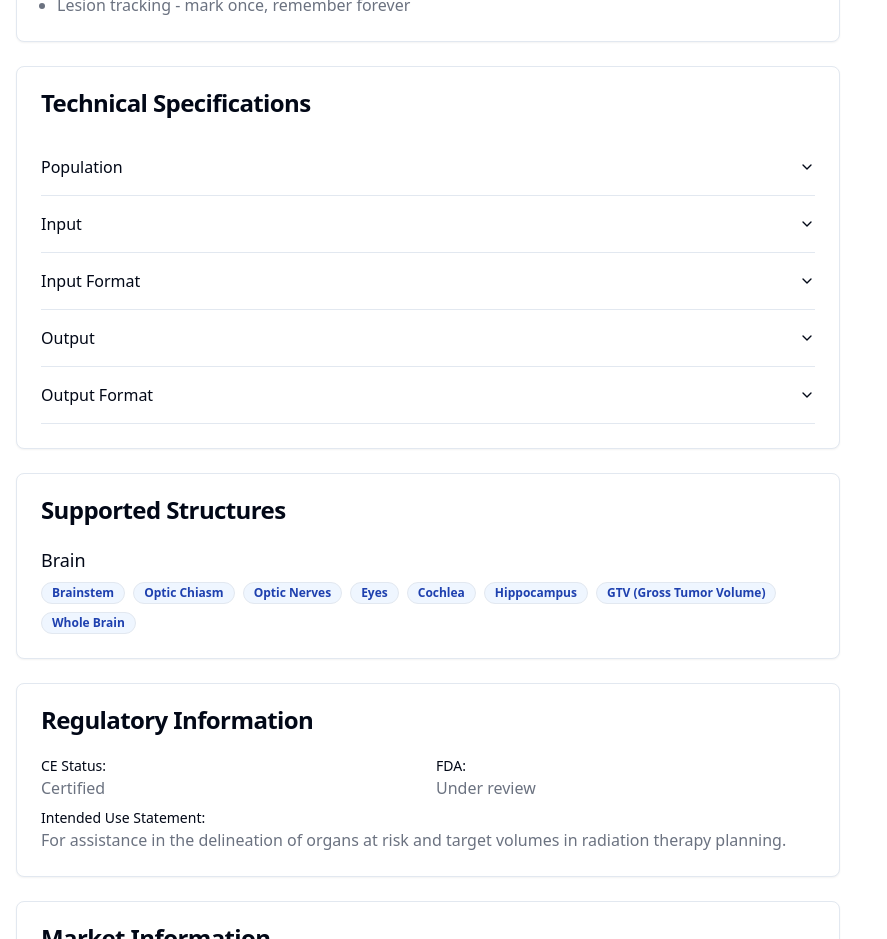
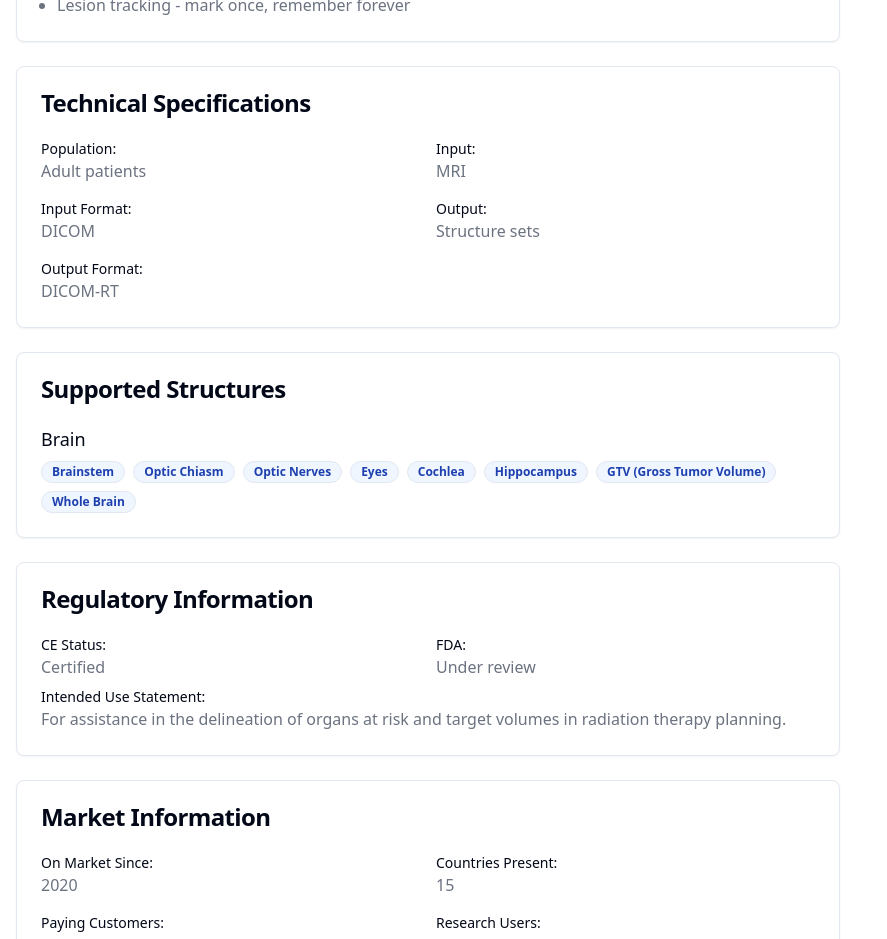
Before and after one commit to DLinRT-eu/website, a React (Vite) app: page /product/ai-medical-jazz in a window 1280 px wide. Shown: the part 900-1839 px from the top of the page, without its empty margins (0-887 px from the left). Built offline with nearby package versions, Linux system fonts and the light colour scheme.

Commit message:
Remove dropdown from tech specs
Remove the dropdown menu from the technical specifications section.

```diff
--- a/src/components/product/TechnicalSpecificationsDetails.tsx
+++ b/src/components/product/TechnicalSpecificationsDetails.tsx
@@ -1,46 +1,53 @@
 
 import React from "react";
 import { Card, CardContent, CardHeader, CardTitle } from "@/components/ui/card";
-import {
-  Accordion,
-  AccordionContent,
-  AccordionItem,
-  AccordionTrigger
-} from "@/components/ui/accordion";
 import { ProductDetails } from "@/types/productDetails";
 
 interface TechnicalSpecificationsProps {
   product: ProductDetails;
 }
 
+// Helper function to format array or string fields
+const formatField = (value: any): string => {
+  if (!value || (Array.isArray(value) && value.length === 0)) {
+    return "-";
+  }
+
+  if (Array.isArray(value)) {
+    return value.join(", ");
+  }
+
+  return String(value);
+};
+
 const TechnicalSpecificationsDetails = ({ product }: TechnicalSpecificationsProps) => (
   <Card>
     <CardHeader>
       <CardTitle>Technical Specifications</CardTitle>
     </CardHeader>
-    <CardContent className="space-y-2">
-      <Accordion type="single" collapsible>
-        <AccordionItem value="population">
-          <AccordionTrigger>Population</AccordionTrigger>
-          <AccordionContent>{product.technicalSpecifications?.population || "N/A"}</AccordionContent>
-        </AccordionItem>
-        <AccordionItem value="input">
-          <AccordionTrigger>Input</AccordionTrigger>
-          <AccordionContent>{product.technicalSpecifications?.input?.join(", ") || "N/A"}</AccordionContent>
-        </AccordionItem>
-        <AccordionItem value="inputFormat">
-          <AccordionTrigger>Input Format</AccordionTrigger>
-          <AccordionContent>{product.technicalSpecifications?.inputFormat?.join(", ") || "N/A"}</AccordionContent>
-        </AccordionItem>
-        <AccordionItem value="output">
-          <AccordionTrigger>Output</AccordionTrigger>
-          <AccordionContent>{product.technicalSpecifications?.output?.join(", ") || "N/A"}</AccordionContent>
-        </AccordionItem>
-        <AccordionItem value="outputFormat">
-          <AccordionTrigger>Output Format</AccordionTrigger>
-          <AccordionContent>{product.technicalSpecifications?.outputFormat?.join(", ") || "N/A"}</AccordionContent>
-        </AccordionItem>
-      </Accordion>
+    <CardContent className="space-y-4">
+      <div className="grid grid-cols-1 md:grid-cols-2 gap-4">
+        <div>
+          <p className="text-sm font-medium">Population:</p>
+          <p className="text-gray-500">{formatField(product.technicalSpecifications?.population)}</p>
+        </div>
+        <div>
+          <p className="text-sm font-medium">Input:</p>
+          <p className="text-gray-500">{formatField(product.technicalSpecifications?.input)}</p>
+        </div>
+        <div>
+          <p className="text-sm font-medium">Input Format:</p>
+          <p className="text-gray-500">{formatField(product.technicalSpecifications?.inputFormat)}</p>
+        </div>
+        <div>
+          <p className="text-sm font-medium">Output:</p>
+          <p className="text-gray-500">{formatField(product.technicalSpecifications?.output)}</p>
+        </div>
+        <div>
+          <p className="text-sm font-medium">Output Format:</p>
+          <p className="text-gray-500">{formatField(product.technicalSpecifications?.outputFormat)}</p>
+        </div>
+      </div>
     </CardContent>
   </Card>
 );
```
